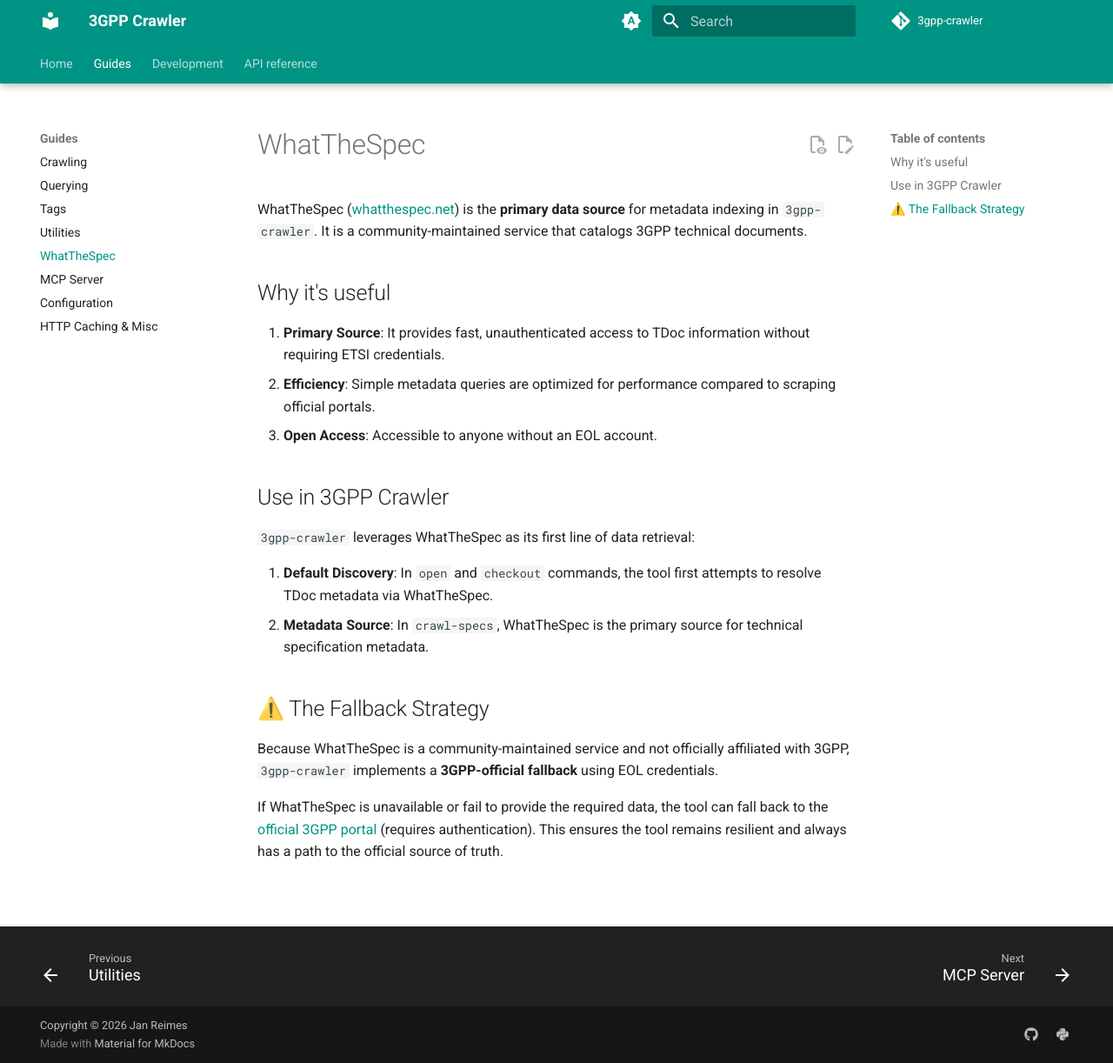
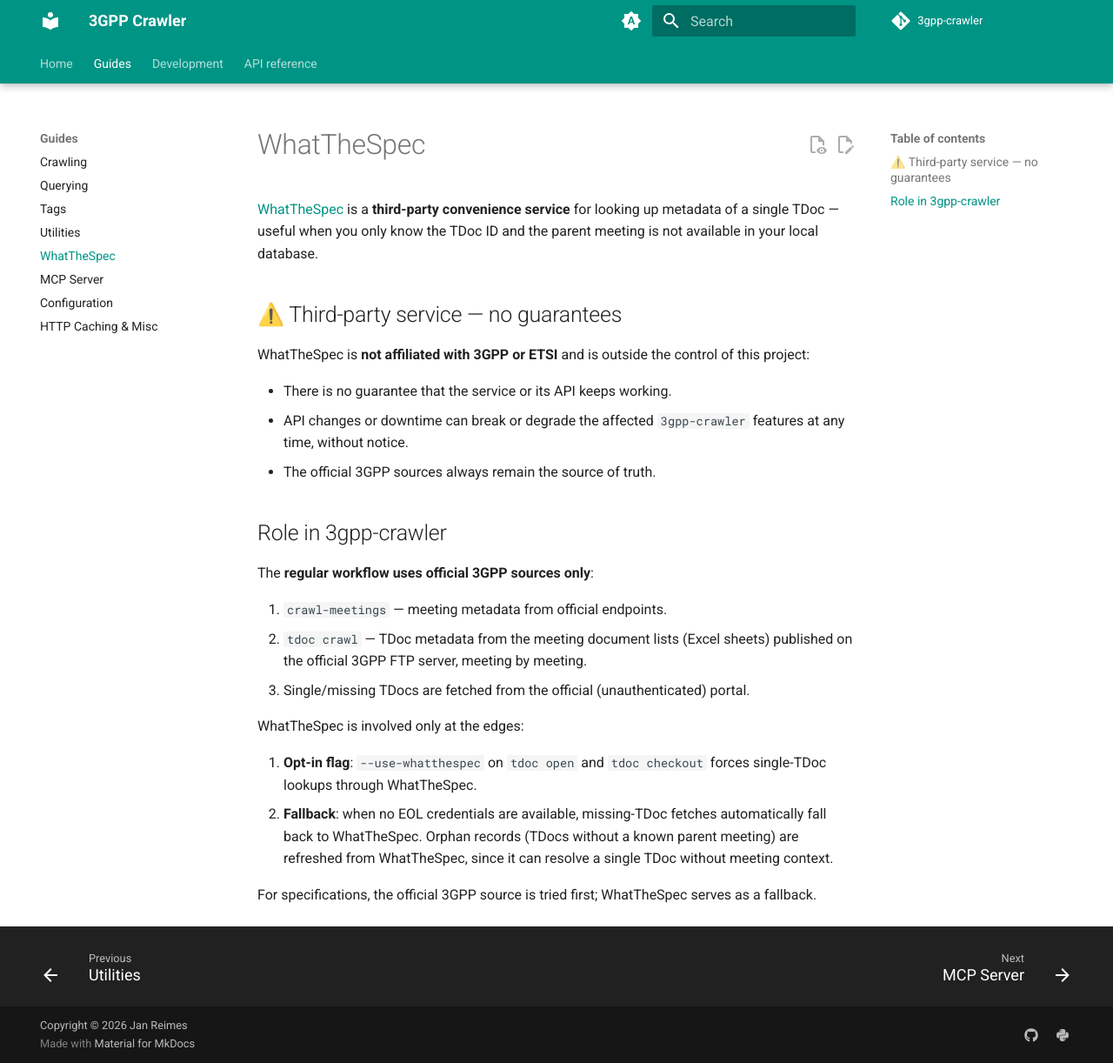
Before and after one commit to jr2804/3gpp-crawler, an MkDocs documentation site: the page built from docs/whatthespec.md, in a window 1280 px wide and 1222 px high. Shown: the whole window at 87% size. Built offline with MkDocs 1.6.1 and Material for MkDocs 9.7.7, drawn with Linux system fonts in a browser that asks for light colours; comment, search, counter and statistics services are not loaded.

Commit message:
docs: reposition WhatTheSpec as third-party fallback, overhaul README for PyPI
WhatTheSpec docs no longer present it as primary/community source: it is a third-party convenience service (opt-in via --use-whatthespec, credential fallback, orphan refresh only) - the official FTP/portal sources stay primary. README: PyPI-first install, badges, MCP client snippet, corrected prompt/cache-TTL drift.

```diff
--- a/docs/whatthespec.md
+++ b/docs/whatthespec.md
@@ -1,22 +1,36 @@
 # WhatTheSpec
 
-WhatTheSpec ([whatthespec.net](https://whatthespec.net)) is the **primary data source** for metadata indexing in `3gpp-crawler`. It is a community-maintained service that catalogs 3GPP technical documents.
+[WhatTheSpec](https://whatthespec.net) is a **third-party convenience service**
+for looking up metadata of a single TDoc — useful when you only know the TDoc
+ID and the parent meeting is not available in your local database.
 
-## Why it's useful
+## ⚠️ Third-party service — no guarantees
 
-1. **Primary Source**: It provides fast, unauthenticated access to TDoc information without requiring ETSI credentials.
-1. **Efficiency**: Simple metadata queries are optimized for performance compared to scraping official portals.
-1. **Open Access**: Accessible to anyone without an EOL account.
+WhatTheSpec is **not affiliated with 3GPP or ETSI** and is outside the control
+of this project:
 
-## Use in 3GPP Crawler
+- There is no guarantee that the service or its API keeps working.
+- API changes or downtime can break or degrade the affected `3gpp-crawler`
+  features at any time, without notice.
+- The official 3GPP sources always remain the source of truth.
 
-`3gpp-crawler` leverages WhatTheSpec as its first line of data retrieval:
+## Role in 3gpp-crawler
 
-1. **Default Discovery**: In `open` and `checkout` commands, the tool first attempts to resolve TDoc metadata via WhatTheSpec.
-1. **Metadata Source**: In `crawl-specs`, WhatTheSpec is the primary source for technical specification metadata.
+The **regular workflow uses official 3GPP sources only**:
 
-## ⚠️ The Fallback Strategy
+1. `crawl-meetings` — meeting metadata from official endpoints.
+1. `tdoc crawl` — TDoc metadata from the meeting document lists (Excel sheets)
+   published on the official 3GPP FTP server, meeting by meeting.
+1. Single/missing TDocs are fetched from the official (unauthenticated) portal.
 
-Because WhatTheSpec is a community-maintained service and not officially affiliated with 3GPP, `3gpp-crawler` implements a **3GPP-official fallback** using EOL credentials.
+WhatTheSpec is involved only at the edges:
 
-If WhatTheSpec is unavailable or fail to provide the required data, the tool can fall back to the [official 3GPP portal](misc.md#etsi-online-eol-credentials) (requires authentication). This ensures the tool remains resilient and always has a path to the official source of truth.
+1. **Opt-in flag**: `--use-whatthespec` on `tdoc open` and `tdoc checkout`
+   forces single-TDoc lookups through WhatTheSpec.
+1. **Fallback**: when no EOL credentials are available, missing-TDoc fetches
+   automatically fall back to WhatTheSpec. Orphan records (TDocs without a
+   known parent meeting) are refreshed from WhatTheSpec, since it can resolve
+   a single TDoc without meeting context.
+
+For specifications, the official 3GPP source is tried first; WhatTheSpec
+serves as a fallback.
```
Also changed, not shown: README.md (+58 -29 lines), docs/crawl.md (+5 -5 lines), docs/index.md (+1 -1 lines), docs/misc.md (+9 -10 lines), 2 other files.
